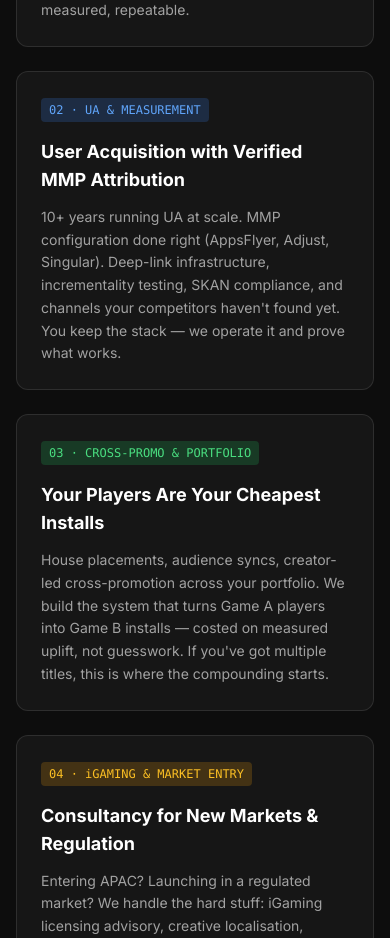
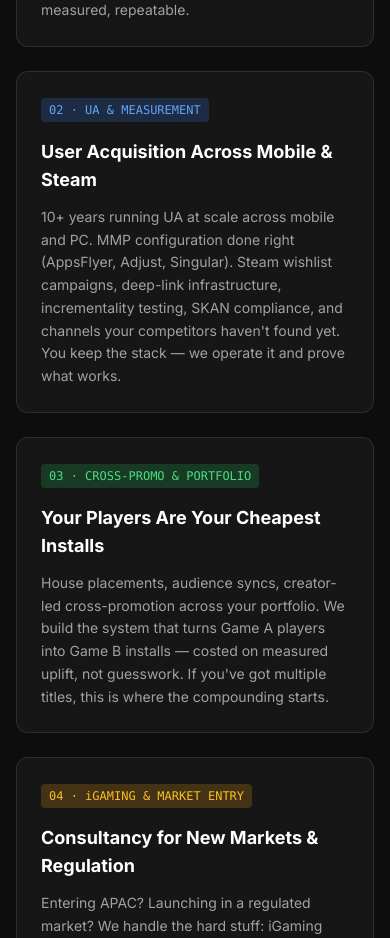
Before and after one commit to joelamoskirk-dotcom/gamefluence, a Next.js app: page / in a window 390 px wide. Shown: the part 1220-2158 px from the top of the page. Built offline with nearby package versions, Linux system fonts and the light colour scheme.

Commit message:
fix: UA section mentions mobile and Steam to cover desktop market

```diff
--- a/app/page.tsx
+++ b/app/page.tsx
@@ -90,9 +90,9 @@ export default function Home() {
 
             <div className="bg-[#161616] border border-white/10 rounded-xl p-6 hover:border-purple-500/30 transition">
               <div className="inline-block bg-blue-500/20 text-blue-400 text-xs font-mono px-2 py-1 rounded mb-4">02 · UA &amp; MEASUREMENT</div>
-              <h3 className="text-white font-bold text-lg mb-3">User Acquisition with Verified MMP Attribution</h3>
+              <h3 className="text-white font-bold text-lg mb-3">User Acquisition Across Mobile &amp; Steam</h3>
               <p className="text-white/60 text-sm leading-relaxed">
-                10+ years running UA at scale. MMP configuration done right (AppsFlyer, Adjust, Singular). Deep-link infrastructure, incrementality testing, SKAN compliance, and channels your competitors haven&apos;t found yet. You keep the stack — we operate it and prove what works.
+                10+ years running UA at scale across mobile and PC. MMP configuration done right (AppsFlyer, Adjust, Singular). Steam wishlist campaigns, deep-link infrastructure, incrementality testing, SKAN compliance, and channels your competitors haven&apos;t found yet. You keep the stack — we operate it and prove what works.
               </p>
             </div>
 
```
